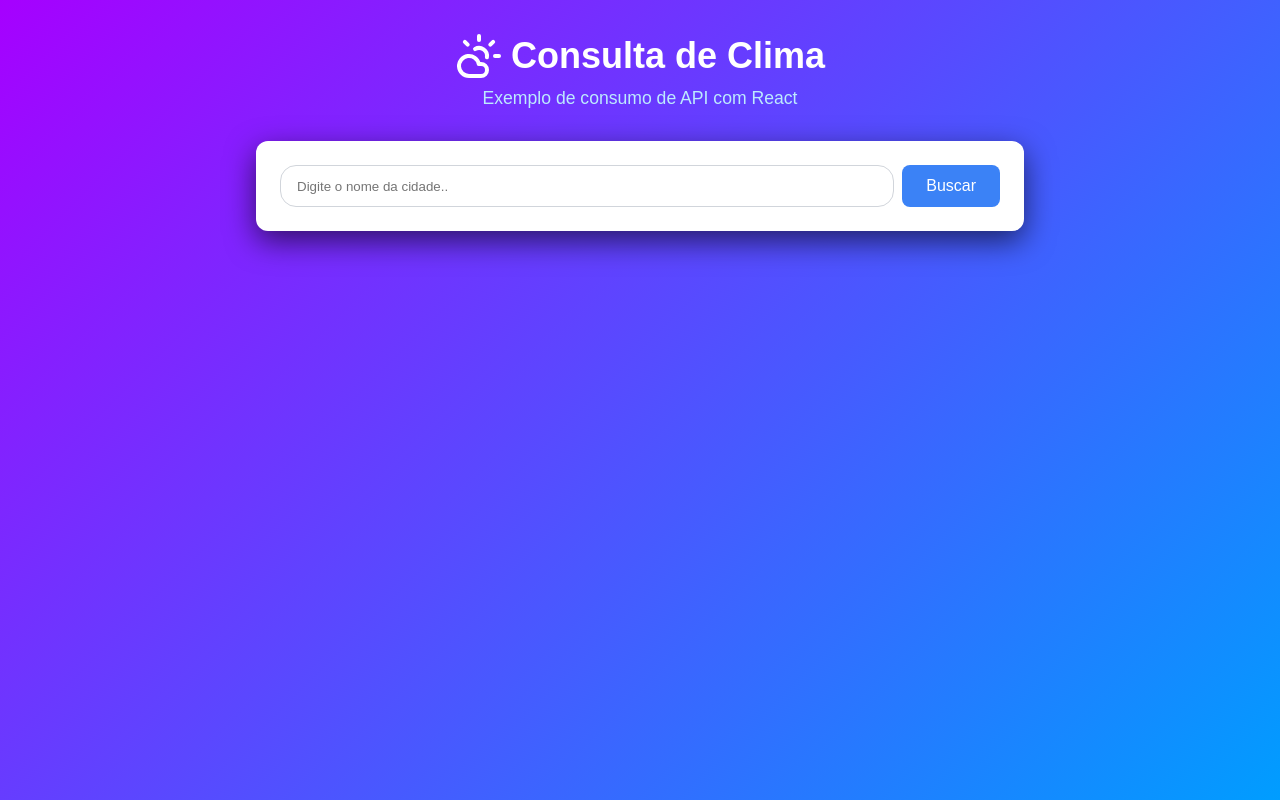
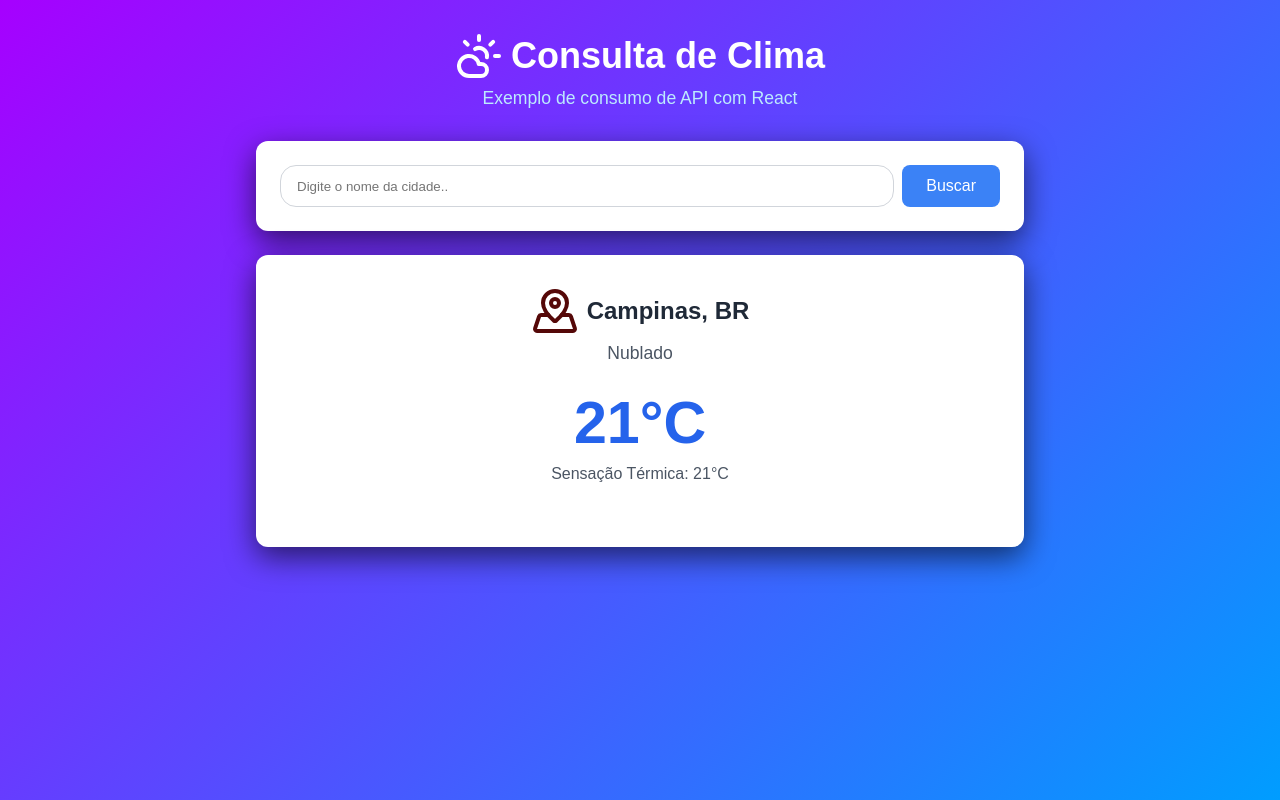
Before and after one commit to gustavoweb/clima-react-2c, a React (Vite) app: page / in a window 1280 px wide. Built offline with nearby package versions, Linux system fonts and the light colour scheme.

Commit message:
Add files via upload

```diff
--- a/src/App.css
+++ b/src/App.css
@@ -66,3 +66,41 @@ header p{
   cursor: not-allowed;
   background: #9ca3af;
 }
+#card-resultado{
+  background: #fff;
+  border-radius: 12px;
+  box-shadow: 0 10px 30px #00000098;
+  padding: 32px;
+}
+#cidade-info{
+  text-align: center;
+  margin-bottom: 24px;
+}
+#cidade-nome{
+  display: flex;
+  align-items: center;
+  justify-content: center;
+  gap: 8px;
+  font-size: 1.5em;
+  font-weight: bold;
+  color: #1f2937;
+  margin-bottom: 8px;
+}
+#cidade-desc{
+  color: #4b5563;
+  text-transform: capitalize;
+  font-size: 1.1em;
+}
+#temperatura-box{
+  text-align: center;
+  margin-bottom: 32px;
+}
+#temp-valor{
+  font-size: 3.7em;
+  font-weight: bold;
+  color: #2563eb;
+  margin-bottom: 8px;
+}
+#temp-sens{
+  color: #4b5563;
+}
--- a/src/App.jsx
+++ b/src/App.jsx
@@ -1,6 +1,6 @@
 import { useState } from 'react'
 import './App.css'
-import { CloudSun } from 'lucide-react';
+import { CloudSun, MapPinned } from 'lucide-react';
 
 function App() {
   const [cidade, setCidade] = useState('');
@@ -39,16 +39,40 @@ function App() {
             <p>Exemplo de consumo de API com React</p>
           </header>
 
+          {/* Caixa de Busca */}
           <div className="busca-box">
             <div className="busca-container">
               <input
                 type="text"
                 placeholder="Digite o nome da cidade.."
               />
-            <button>Buscar</button>
+              <button>Buscar</button>
+            </div>
           </div>
 
-          </div>
+          {/* Resultado do Clima */}
+          <div id="card-resultado">
+            <div id="cidade-info">
+              <div id="cidade-nome">
+                <MapPinned style={{color: '#550808ff'}} size={48} />
+                Campinas, BR
+              </div>
+              <p id="cidade-desc">
+                Nublado
+              </p>
+            </div> {/* Fecha #cidade-desc*/}
+
+            {/* Temperatura principal */}
+            <div id="temperatura-box">
+              <div id="temp-valor">21°C</div>
+              <div id="temp-sens">
+                Sensação Térmica: 21°C
+              </div>
+            </div>
+
+          </div> {/* Fecha #card-resultado*/}
+
+
         </div>
       </div>
     </>
```
